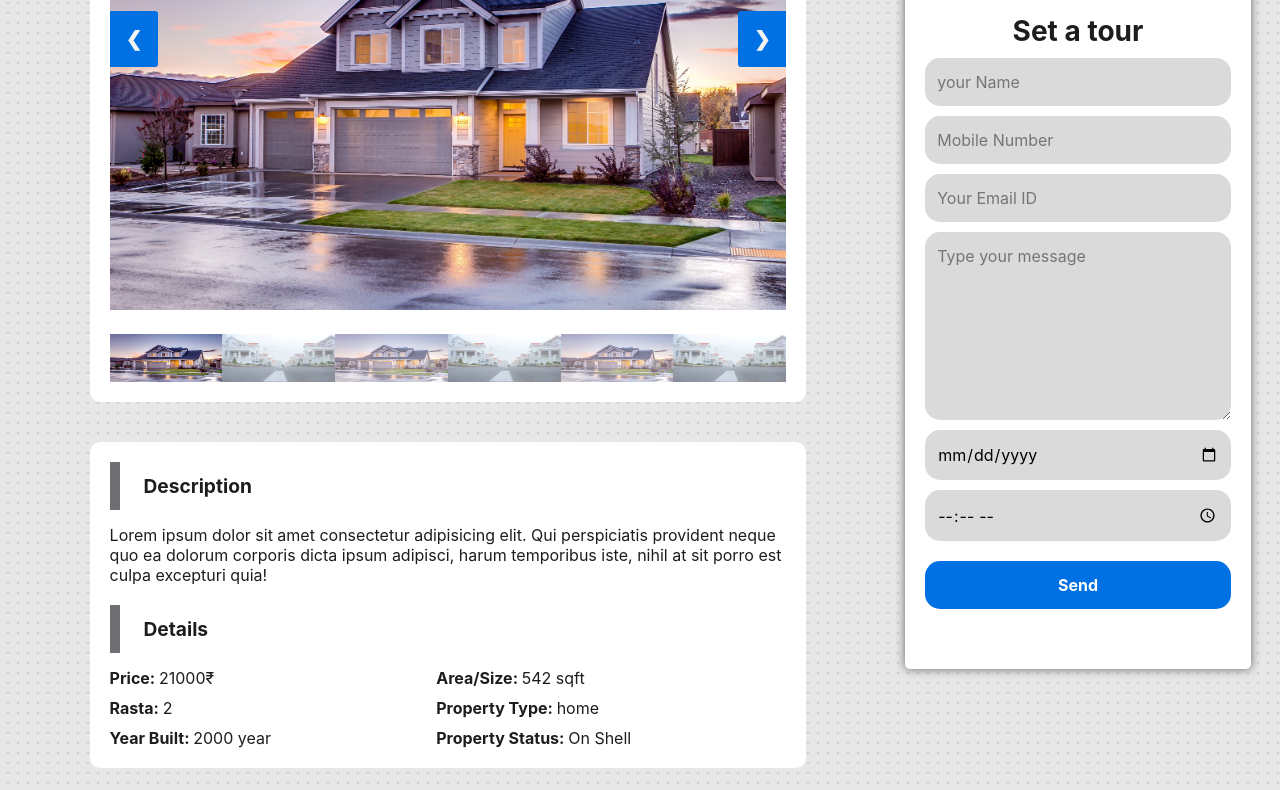
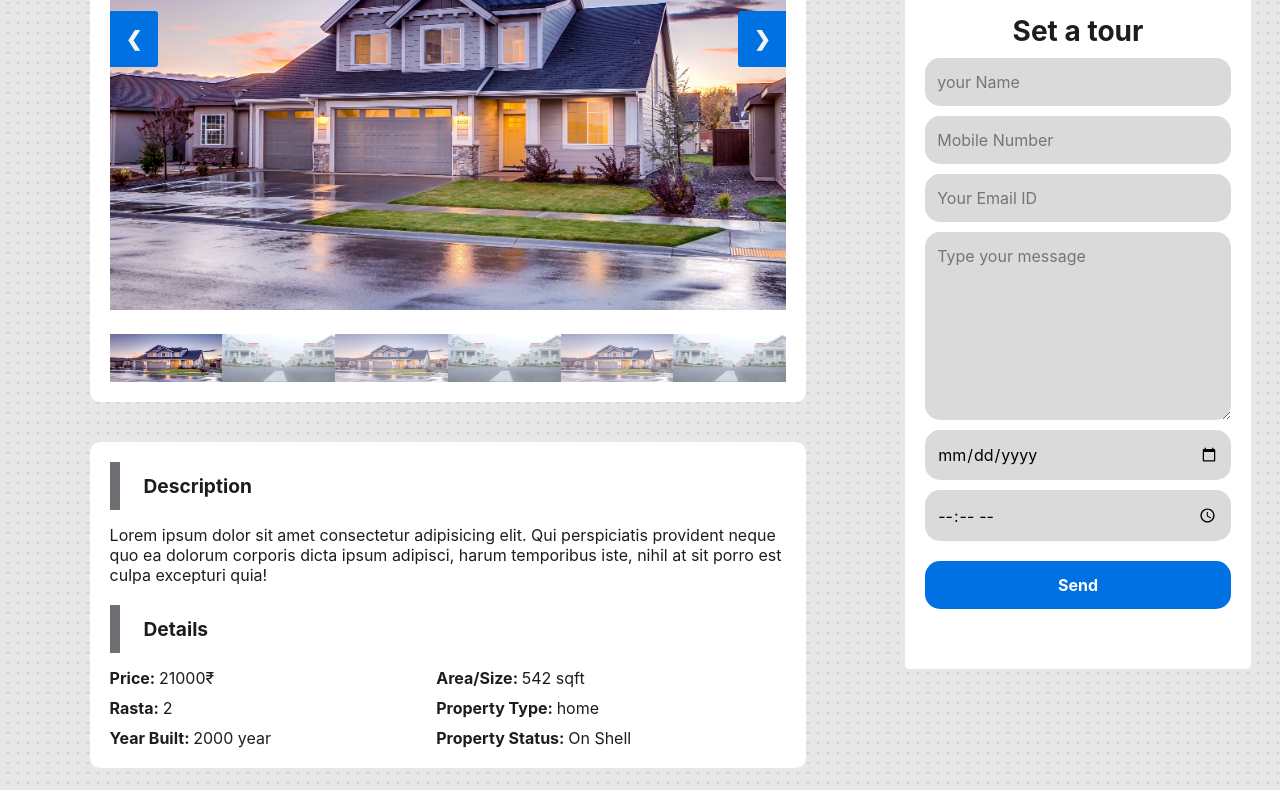
Before and after one commit to digvijaysinghdukia/realestate, a plain HTML site: page show.html in a window 1280 px wide. Shown: the part 445-1235 px from the top of the page. Drawn offline with Linux system fonts and the light colour scheme; a web font is replaced by a local one.

Commit message:
Update property-show.css

```diff
--- a/property-show.css
+++ b/property-show.css
@@ -117,7 +117,6 @@
     width: 90%;
     border-radius: 5px;
     background: #fff;
-    box-shadow: 0px 0px 10px #666;
 }
 
 #inquiry-from-logo{
```
